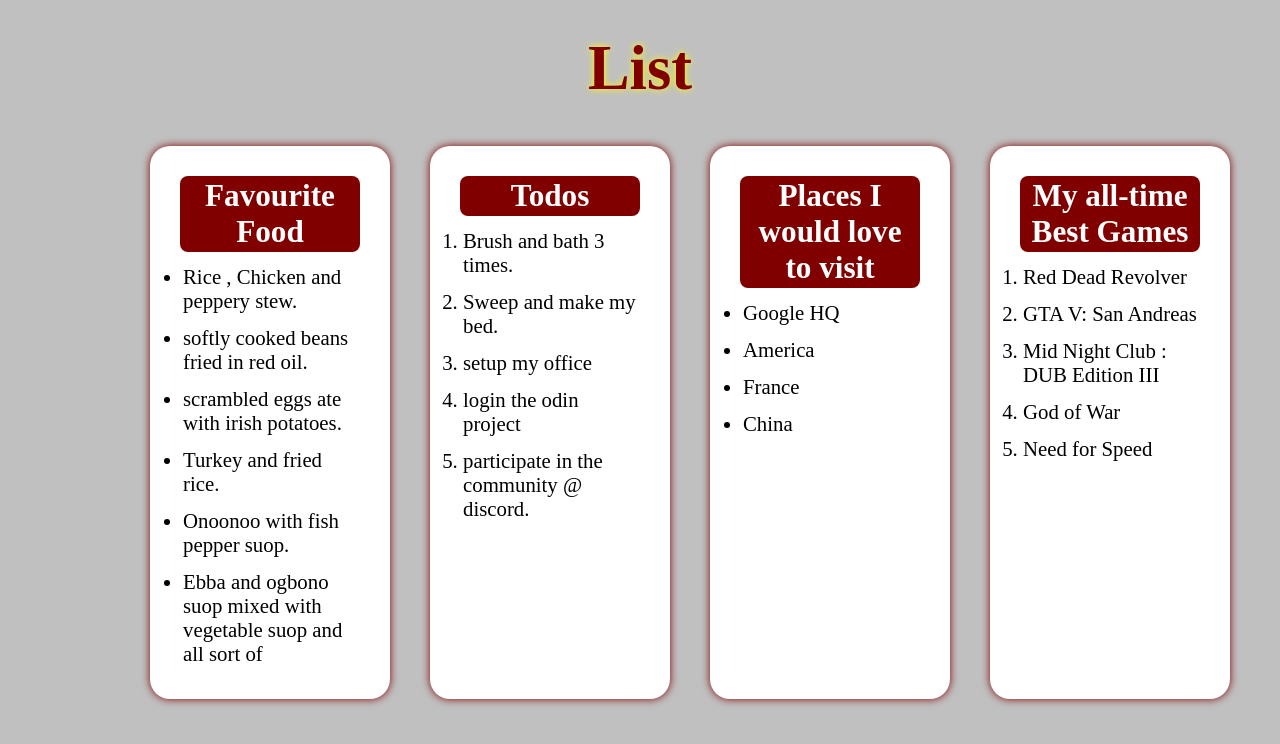
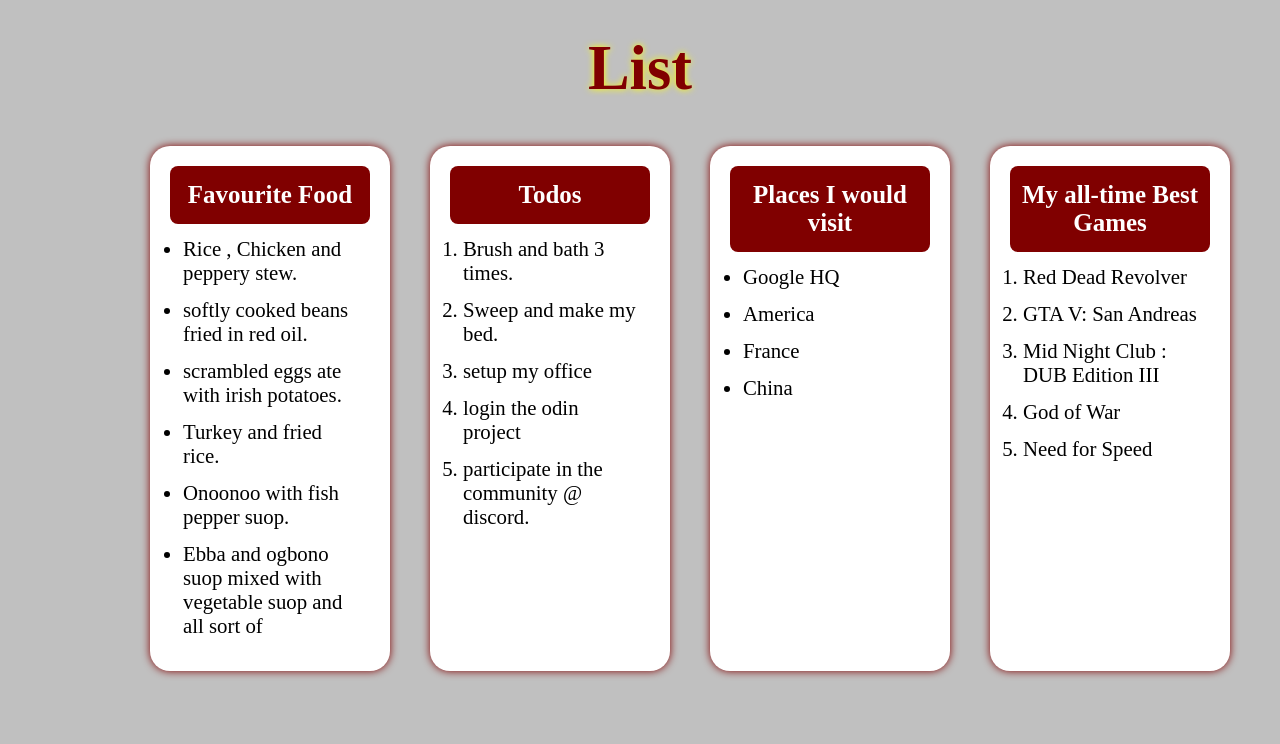
Before and after one commit to isBeo/list, a plain HTML site: page index.html in a window 1280 px wide. Drawn offline with Linux system fonts and the light colour scheme; a script that the page names is missing.

Commit message:
extra touches to the responsiveness

```diff
--- a/index.html
+++ b/index.html
@@ -41,7 +41,7 @@
 -->
 
 <ul>
-<h2>Places I would love to visit </h2>
+<h2>Places I would  visit </h2>
 <li>Google HQ</li>
 <li>America</li>
 <li>France</li>
--- a/main.css
+++ b/main.css
@@ -30,7 +30,7 @@ h1{
 
 h2{
     margin: 10px;
-    padding: 2px;
+    padding:  15px 2px ;
     text-align: center;
     background-color: maroon;
     color:white;
@@ -86,4 +86,8 @@ li{
         grid-template-columns: repeat(4,1fr);
 
     }
+    h2{
+        font-size: 1.2em;
+        margin: 0;
+    }
 }
```
